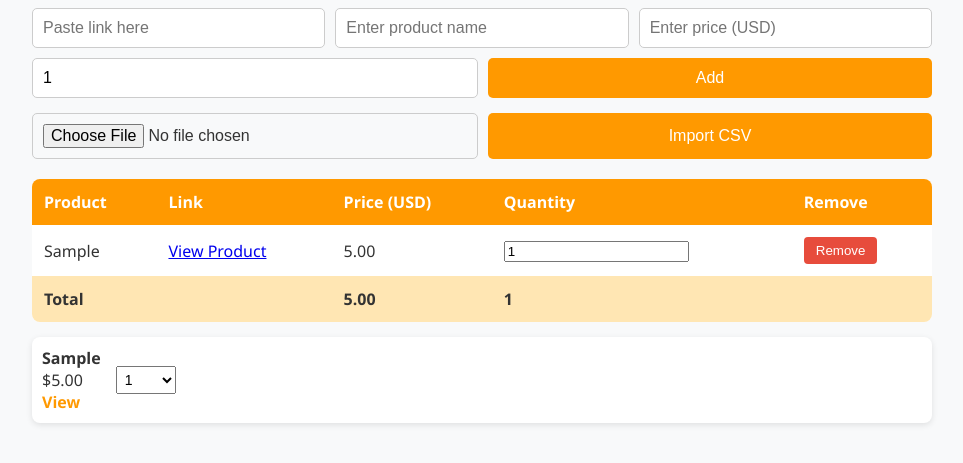
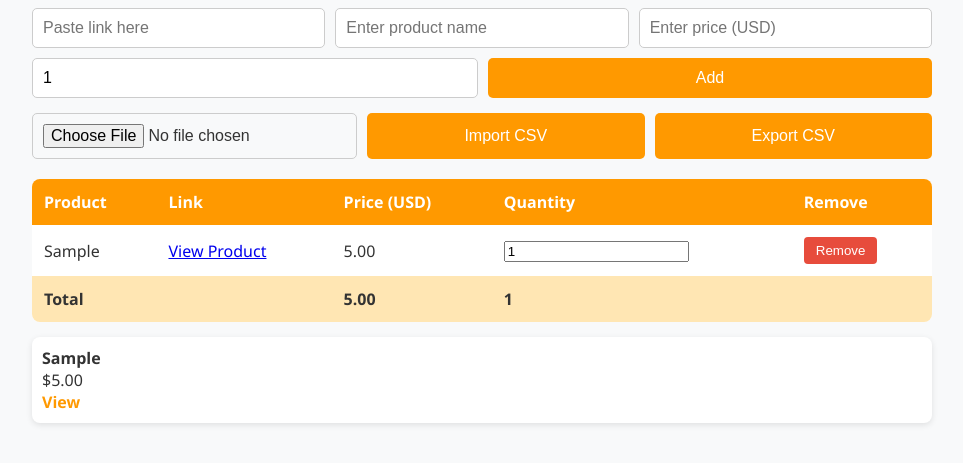
Before and after one commit to Wise-Beetle/wishizzt, a plain HTML site: page index.html in a window 1280 px wide. Both pictures are taken after typing "Sample", "Sample", "5" into the empty fields and a click on the button "Add". Shown: the part 105-568 px from the top of the page, without its empty margins (158-1121 px from the left). Drawn offline with Linux system fonts and the light colour scheme.

Commit message:
Added Export As CSV Fuction

```diff
--- a/index.html
+++ b/index.html
@@ -134,14 +134,12 @@
     padding: 4px;
     font-size: 14px;
   }
-
 </style>
 </head>
 <body>
 
 <h1>WishLizzt®</h1>
 
-<!-- Manual input -->
 <div class="input-group">
   <input type="text" id="productLink" placeholder="Paste link here">
   <input type="text" id="productName" placeholder="Enter product name">
@@ -150,10 +148,10 @@
   <button onclick="addProduct()">Add</button>
 </div>
 
-<!-- CSV import -->
 <div class="input-group">
   <input type="file" id="csvFile" accept=".csv">
   <button id="importBtn">Import CSV</button>
+  <button id="exportBtn">Export CSV</button>
 </div>
 
 <table>
@@ -182,12 +180,10 @@
 <script>
 let wishlist = [];
 
-// Format numbers nicely
 function formatPrice(num) {
   return num.toLocaleString('en-US', { minimumFractionDigits: 2, maximumFractionDigits: 2 });
 }
 
-// Load from localStorage
 window.onload = () => {
   const saved = localStorage.getItem('wishlist');
   if (saved) {
@@ -196,7 +192,6 @@ window.onload = () => {
   }
 };
 
-// Add product
 function addProduct(product = null) {
   let link, name, price, quantity;
 
@@ -217,9 +212,8 @@ function addProduct(product = null) {
     return;
   }
 
-  name = name.replace(/,+$/,''); // remove trailing commas
+  name = name.replace(/,+$/,'');
 
-  // Check duplicates
   const existing = wishlist.find(p => p.link === link);
   if (existing) {
     existing.quantity += quantity;
@@ -241,7 +235,6 @@ function addProduct(product = null) {
   }
 }
 
-// Render entire wishlist
 function renderWishlist() {
   const tbody = document.getElementById('wishlistBody');
   const previewContainer = document.getElementById('previews');
@@ -255,82 +248,39 @@ function renderWishlist() {
     totalPrice += product.price * product.quantity;
     totalQty += product.quantity;
 
-    // Table row
     const row = document.createElement('tr');
-    row.dataset.link = product.link;
 
-    const nameCell = document.createElement('td');
-    nameCell.textContent = product.name;
+    row.innerHTML = `
+      <td>${product.name}</td>
+      <td><a href="${product.link}" target="_blank">View Product</a></td>
+      <td>${formatPrice(product.price)}</td>
+      <td><input type="number" min="1" value="${product.quantity}"></td>
+      <td><button class="remove-btn">Remove</button></td>
+    `;
 
-    const linkCell = document.createElement('td');
-    const a = document.createElement('a');
-    a.href = product.link.startsWith('http') ? product.link : 'https://' + product.link;
-    a.textContent = "View Product";
-    a.target = "_blank";
-    linkCell.appendChild(a);
-
-    const priceCell = document.createElement('td');
-    priceCell.textContent = formatPrice(product.price);
-
-    const qtyCell = document.createElement('td');
-    const qtyInput = document.createElement('input');
-    qtyInput.type = 'number';
-    qtyInput.min = 1;
-    qtyInput.value = product.quantity;
-    qtyInput.className = 'qty-input';
-    qtyInput.oninput = () => {
-      const val = parseInt(qtyInput.value);
-      product.quantity = isNaN(val) || val < 1 ? 1 : val;
-      renderWishlist();
-    };
-    qtyCell.appendChild(qtyInput);
-
-    const removeCell = document.createElement('td');
-    const removeBtn = document.createElement('button');
-    removeBtn.textContent = "Remove";
-    removeBtn.className = "remove-btn";
-    removeBtn.onclick = () => {
-      wishlist = wishlist.filter(p => p.link !== product.link);
-      renderWishlist();
-    };
-    removeCell.appendChild(removeBtn);
-
-    row.appendChild(nameCell);
-    row.appendChild(linkCell);
-    row.appendChild(priceCell);
-    row.appendChild(qtyCell);
-    row.appendChild(removeCell);
-    tbody.appendChild(row);
-
-    // Preview card
-    const previewDiv = document.createElement('div');
-    previewDiv.className = 'preview-card';
-    previewDiv.dataset.link = product.link;
-
-    const qtyDropdown = document.createElement('select');
-    qtyDropdown.className = 'qty-dropdown';
-    for (let i = 1; i <= 100; i++) {
-      const opt = document.createElement('option');
-      opt.value = i;
-      opt.textContent = i;
-      if (i === product.quantity) opt.selected = true;
-      qtyDropdown.appendChild(opt);
-    }
-    qtyDropdown.onchange = () => {
-      product.quantity = parseInt(qtyDropdown.value);
+    row.querySelector('input').oninput = e => {
+      product.quantity = Math.max(1, parseInt(e.target.value) || 1);
       renderWishlist();
     };
 
-    previewDiv.innerHTML = `
-      ${product.imageUrl ? `<img src="${product.imageUrl}" alt="${product.name}">` : ''}
+    row.querySelector('button').onclick = () => {
+      wishlist = wishlist.filter(p => p !== product);
+      renderWishlist();
+    };
+
+    tbody.appendChild(row);
+
+    const preview = document.createElement('div');
+    preview.className = 'preview-card';
+    preview.innerHTML = `
+      ${product.imageUrl ? `<img src="${product.imageUrl}">` : ''}
       <div>
         <strong>${product.name}</strong>
         <span>$${formatPrice(product.price)}</span>
-        <a href="${product.link.startsWith('http') ? product.link : 'https://' + product.link}" target="_blank">View</a>
+        <a href="${product.link}" target="_blank">View</a>
       </div>
     `;
-    previewDiv.appendChild(qtyDropdown);
-    previewContainer.appendChild(previewDiv);
+    previewContainer.appendChild(preview);
   });
 
   document.getElementById('totalPrice').textContent = formatPrice(totalPrice);
@@ -338,35 +288,45 @@ function renderWishlist() {
   localStorage.setItem('wishlist', JSON.stringify(wishlist));
 }
 
-// CSV import for your format
+/* ✅ UPDATED CSV IMPORT: Name, Price, Link, Quantity */
 document.getElementById('importBtn').addEventListener('click', () => {
-  const fileInput = document.getElementById('csvFile');
-  const file = fileInput.files[0];
+  const file = document.getElementById('csvFile').files[0];
   if (!file) return alert("Please select a CSV file.");
 
   const reader = new FileReader();
-  reader.onload = function(e) {
-    const text = e.target.result;
-    const lines = text.split(/\r?\n/).filter(l => l.trim());
-
-    if (!lines.length) return alert("CSV is empty.");
+  reader.onload = e => {
+    const lines = e.target.result.split(/\r?\n/).filter(l => l.trim());
+    lines.shift(); // remove header
 
     lines.forEach(line => {
-      const priceMatch = line.match(/\$\s*([0-9,.]+)/);
-      if (!priceMatch) return;
-
-      const price = parseFloat(priceMatch[1].replace(/,/g, ''));
-      const parts = line.split(priceMatch[0]);
-      const name = parts[0].trim().replace(/,+$/,'');
-      const link = parts[1] ? parts[1].trim() : '';
-      if (name && !isNaN(price) && link) {
-        addProduct({ name, price, link, quantity: 1 });
+      const [name, price, link, quantity] = line.split(',');
+      if (name && price && link) {
+        addProduct({
+          name: name.trim(),
+          price: parseFloat(price),
+          link: link.trim(),
+          quantity: parseInt(quantity) || 1
+        });
       }
     });
-
-    fileInput.value = '';
   };
   reader.readAsText(file);
+});
+
+/* ✅ EXPORT CSV BUTTON */
+document.getElementById('exportBtn').addEventListener('click', () => {
+  let csv = "Name,Price,Link,Quantity\n";
+  wishlist.forEach(p => {
+    csv += `"${p.name}",${p.price},"${p.link}",${p.quantity}\n`;
+  });
+
+  const blob = new Blob([csv], { type: 'text/csv' });
+  const url = URL.createObjectURL(blob);
+  const a = document.createElement('a');
+  a.href = url;
+  a.download = 'wishlist.csv';
+  a.click();
+  URL.revokeObjectURL(url);
 });
 </script>
 
```
